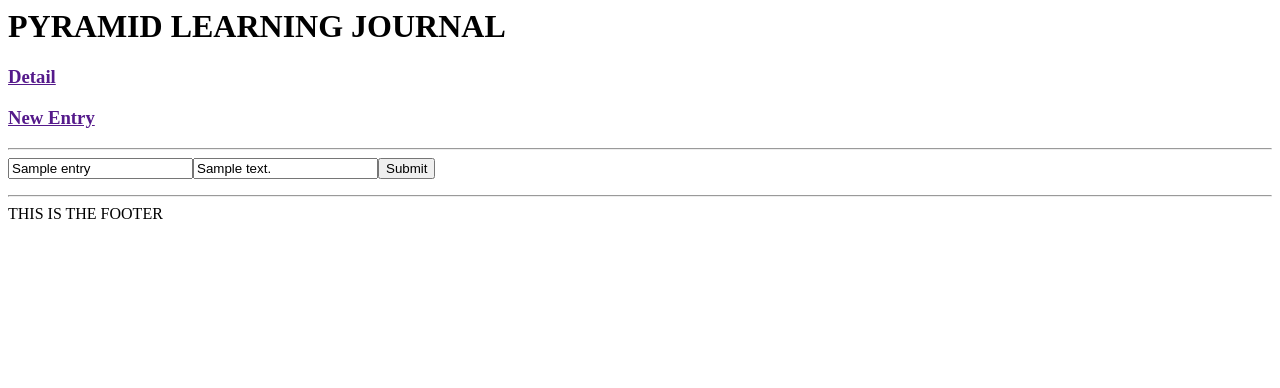
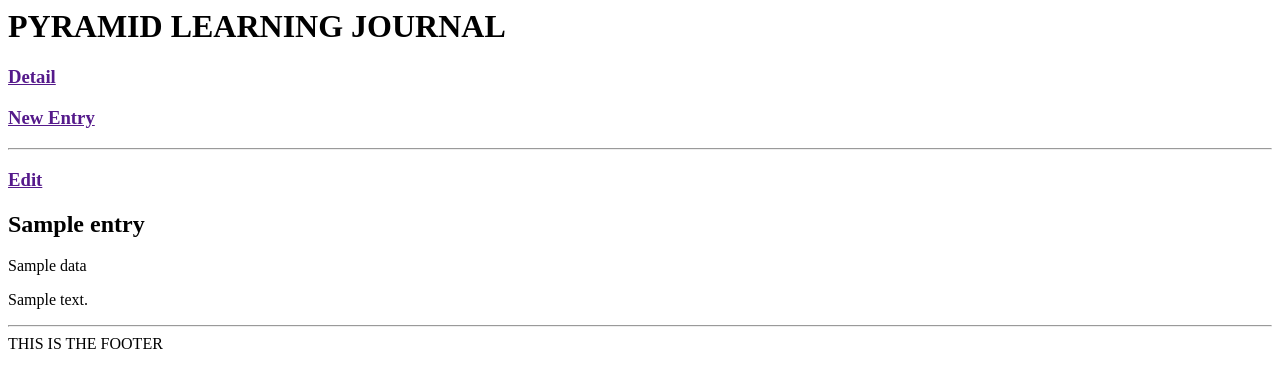
Before and after one commit to nathancmoore/pyramid-learning-journal, a Python web app: template pyramid_learning_journal/pyramid_learning_journal/templates/edit.jinja2 in a window 1280 px wide. Shown: the top 388 px of the page. Run offline with Jinja, Linux system fonts and the light colour scheme; the template is opened without the code that fills it: most values are stand-ins (such as "Sample title", 1, 10 or a date in 2020).

Commit message:
a few small changes

```diff
--- a/pyramid_learning_journal/pyramid_learning_journal/templates/details.jinja2
+++ b/pyramid_learning_journal/pyramid_learning_journal/templates/details.jinja2
@@ -3,7 +3,7 @@
         {% block content %}
         <h3><a href="{{ request.route_url('update')}}">Edit</a></h3>
         <div class="journal_entry">
-            <h2 class="entry_title">{[entry.title]}</h2>
+            <h2 class="entry_title">{{entry.title}}</h2>
             <p class="entry_date">{{entry.data}}</p>
             <p class="entry_body">{{entry.body}}</p>
         </div>
--- a/pyramid_learning_journal/pyramid_learning_journal/templates/edit.jinja2
+++ b/pyramid_learning_journal/pyramid_learning_journal/templates/edit.jinja2
@@ -1,10 +1,10 @@
 {% extends "layout.jinja2" %}
+
         {% block content %}
-         <form>
-            <table>
-                <tr><input type="text" placeholder="Title" value="{{ entry.title }}"></tr>
-                <tr><input type="text" placeholder="Body" id="body_entry" value ="{{ entry.body }}"></tr>
-                <tr><input type="submit" value="Submit"></tr>
-            </table>
-        </form>
+        <h3><a href="{{ request.route_url('update')}}">Edit</a></h3>
+        <div class="journal_entry">
+            <h2 class="entry_title">{{entry.title}}</h2>
+            <p class="entry_date">{{entry.data}}</p>
+            <p class="entry_body">{{entry.body}}</p>
+        </div>
         {% endblock %}
```
